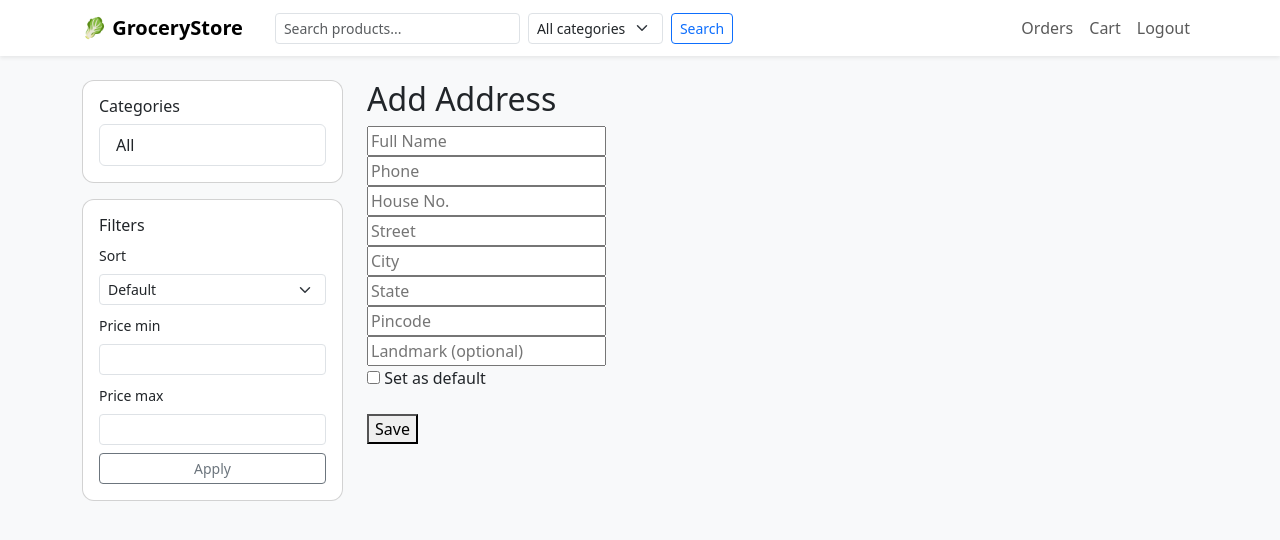
After one commit to yami2587/GroceryApp, a Django app: page /accounts/addresses/add/ in a window 1280 px wide. The commit adds this page. Shown: the top 540 px of the page. Run offline with Django 5.2, Linux system fonts and the light colour scheme; the visitor is signed in with stand-in values (Sample User, id 1).

Commit message:
fix major 1 ver 1.3

```diff
--- a/groceryapp/accounts/forms.py
+++ b/groceryapp/accounts/forms.py
@@ -1,6 +1,12 @@
 from django import forms
 from django.contrib.auth.forms import UserCreationForm
 from .models import User
+from .models import Address
+
+class AddressForm(forms.ModelForm):
+    class Meta:
+        model = Address
+        fields = ['full_name', 'phone', 'house_no', 'street', 'city', 'state', 'pincode', 'landmark', 'default']
 
 class RegisterForm(UserCreationForm):
     class Meta:
--- a/groceryapp/accounts/models.py
+++ b/groceryapp/accounts/models.py
@@ -1,5 +1,6 @@
 from django.contrib.auth.models import AbstractUser
 from django.db import models
+from django.conf import settings
 
 class User(AbstractUser):
     ROLE_CHOICES = (
@@ -10,3 +11,19 @@ class User(AbstractUser):
 
     def __str__(self):
         return f"{self.username} ({self.role})"
+
+class Address(models.Model):
+    user = models.ForeignKey(settings.AUTH_USER_MODEL, on_delete=models.CASCADE, related_name='user_addresses')
+    full_name = models.CharField(max_length=100)
+    phone = models.CharField(max_length=15)
+    house_no = models.CharField(max_length=100)
+    street = models.CharField(max_length=100)
+    city = models.CharField(max_length=100)
+    state = models.CharField(max_length=100)
+    pincode = models.CharField(max_length=10)
+    landmark = models.CharField(max_length=100, blank=True, null=True)
+    default = models.BooleanField(default=False)
+    country = models.CharField(max_length=100, default='India')
+
+    def __str__(self):
+        return f"{self.full_name}, {self.house_no}, {self.city}"
--- a/groceryapp/accounts/urls.py
+++ b/groceryapp/accounts/urls.py
@@ -8,6 +8,10 @@ urlpatterns = [
     path('register/', RegisterView.as_view(), name='register'),
     path('login/', views.login_view, name='login'),
     path('logout/', auth_views.LogoutView.as_view(), name='logout'),
+
+        path('addresses/', views.address_list, name='address_list'),
+    path('addresses/add/', views.address_add, name='address_add'),
+
     path('toggle-manager/', ToggleManagerView.as_view(), name='toggle-manager'),
      # API
     path('api/register/', views.RegisterView.as_view(), name='api_register'),
--- a/groceryapp/accounts/views.py
+++ b/groceryapp/accounts/views.py
@@ -13,6 +13,8 @@ from django.contrib.auth.decorators import login_required, user_passes_test
 from django.shortcuts import render, redirect
 from products.models import Product
 from orders.models import Order
+
+from .models import Address
 
 User = get_user_model()
 # ---------------
@@ -49,7 +51,7 @@ class ToggleManagerView(APIView):
         return Response({"username": target.username, "role": target.role})
 
 def is_manager(user):
-    return user.is_authenticated and user.is_manager
+    return user.is_authenticated and  user.role == 'manager'
 
 @login_required
 @user_passes_test(is_manager)
@@ -112,3 +114,26 @@ def logout_view(request):
     logout(request)
     messages.info(request, "You have been logged out.")
     return redirect('login')
+
+@login_required
+def address_list(request):
+    addresses = Address.objects.filter(user=request.user)
+    return render(request, 'accounts/address_list.html', {'addresses': addresses})
+
+@login_required
+def address_add(request):
+    if request.method == 'POST':
+        Address.objects.create(
+            user=request.user,
+            full_name=request.POST['full_name'],
+            phone=request.POST['phone'],
+            house_no=request.POST['house_no'],
+            street=request.POST['street'],
+            city=request.POST['city'],
+            state=request.POST['state'],
+            pincode=request.POST['pincode'],
+            landmark=request.POST.get('landmark', ''),
+            default=('default' in request.POST)
+        )
+        return redirect('address_list')
+    return render(request, 'accounts/address_form.html')
--- a/groceryapp/groceryapp/urls.py
+++ b/groceryapp/groceryapp/urls.py
@@ -14,14 +14,15 @@ urlpatterns = [
     path('', home, name='home'),
     path('accounts/', include('accounts.urls')),
     path('accounts/', include('django.contrib.auth.urls')),
+    path("products/", include("products.urls")),
     path('logout/', logout_view, name='logout'),
-    path('api/', include('products.urls')),
+    path('orders/', include('orders.urls')),
 
+    # path('api/', include('products.urls')),
     path('api/auth/', include('rest_framework.urls')),
 
-
-    path('api/products/', include('products.urls')),
-    path('api/orders/', include('orders.urls')),
+    # path('api/products/', include('products.urls')),
+    # path('api/orders/', include('orders.urls')),
 
     path('api/token/', TokenObtainPairView.as_view(), name='token_obtain_pair'),
     path('api/token/refresh/', TokenRefreshView.as_view(), name='token_refresh'),
--- a/groceryapp/orders/admin.py
+++ b/groceryapp/orders/admin.py
@@ -20,8 +20,10 @@ class WishlistAdmin(admin.ModelAdmin):
     list_display = ('user','product','added_at')
 
 @admin.register(PromoCode)
-class PromoAdmin(admin.ModelAdmin):
-    list_display = ('code','discount_percent','active','expires_at')
+class PromoCodeAdmin(admin.ModelAdmin):
+    list_display = ('code', 'discount_percent', 'active', 'expires_at')
+    list_filter = ('active',)
+    search_fields = ('code',)
 
 @admin.register(Payment)
 class PaymentAdmin(admin.ModelAdmin):
--- a/groceryapp/orders/urls.py
+++ b/groceryapp/orders/urls.py
@@ -1,7 +1,9 @@
 from django.urls import path
+from . import views
 from .views import (
     CartListView, AddToCartView, RemoveFromCartView, CheckoutView,
-    WishlistListView, AddWishlistView, RemoveWishlistView , validate_promo
+    WishlistListView, AddWishlistView, RemoveWishlistView , validate_promo, CheckoutPageView, OrderSuccessView, MyOrdersView, OrderDetailView
+
 )
 
 urlpatterns = [
@@ -17,4 +19,12 @@ urlpatterns = [
 path('wishlist/remove-ui/', RemoveWishlistView.as_view(), name='wishlist-remove'),
 path('promo/validate/', validate_promo, name='promo-validate'),
 
+
+    path('order-success/<int:pk>/', OrderSuccessView.as_view(), name='order-success'),
+    path('my-orders/', MyOrdersView.as_view(), name='my-orders'),
+    path('order/<int:pk>/', OrderDetailView.as_view(), name='order-detail'),
+    path('validate-promo/', views.validate_promo, name='validate-promo'),
+
+
+
 ]
--- a/groceryapp/products/urls.py
+++ b/groceryapp/products/urls.py
@@ -12,11 +12,15 @@ urlpatterns += [
     path('product/<int:pk>/', views.product_detail, name='product-detail'),
 
     # Manager
+
     path('manager/products/', views.manager_product_list, name='manager-product-list'),
-    path('manager/products/add/', views.manager_product_add, name='manager-product-add'),
-    path('manager/products/<int:pk>/edit/', views.manager_product_edit, name='manager-product-edit'),
-    path('manager/products/<int:pk>/delete/', views.manager_product_delete, name='manager-product-delete'),
-    path('manager/products/<int:pk>/restock/', views.manager_product_restock, name='manager-product-restock'),
+ path("manager/add/", views.manager_product_add, name="manager_product_add"),
+    path("manager/<int:pk>/edit/", views.manager_product_edit, name="manager_product_edit"),
+    path("manager/<int:pk>/delete/", views.manager_product_delete, name="manager_product_delete"),
+    path("manager/<int:pk>/restock/", views.manager_product_restock, name="manager_product_restock"),
+    # path('manager/products/<int:pk>/edit/', views.manager_product_edit, name='manager-product-edit'),
+    # path('manager/products/<int:pk>/delete/', views.manager_product_delete, name='manager-product-delete'),
+    # path('manager/products/<int:pk>/restock/', views.manager_product_restock, name='manager-product-restock'),
 
     # alwrts
     path('manager/low-stock/', views.low_stock_alert, name='low-stock-alert'),
--- /dev/null
+++ b/groceryapp/templates/accounts/address_form.html
@@ -0,0 +1,18 @@
+{% extends "base.html" %}
+{% block content %}
+<h2>Add Address</h2>
+
+<form method="POST">
+  {% csrf_token %}
+  <input type="text" name="full_name" placeholder="Full Name" required><br>
+  <input type="text" name="phone" placeholder="Phone" required><br>
+  <input type="text" name="house_no" placeholder="House No." required><br>
+  <input type="text" name="street" placeholder="Street" required><br>
+  <input type="text" name="city" placeholder="City" required><br>
+  <input type="text" name="state" placeholder="State" required><br>
+  <input type="text" name="pincode" placeholder="Pincode" required><br>
+  <input type="text" name="landmark" placeholder="Landmark (optional)"><br>
+  <label><input type="checkbox" name="default"> Set as default</label><br><br>
+  <button type="submit">Save</button>
+</form>
+{% endblock %}
--- a/groceryapp/templates/base.html
+++ b/groceryapp/templates/base.html
@@ -15,6 +15,38 @@
     .category-list .nav-link {
       padding: .25rem .5rem;
     }
+    body {
+  background-color: #f8f9fa;
+}
+
+.navbar-brand {
+  font-weight: 600;
+}
+
+.card {
+  border-radius: 12px;
+  transition: 0.2s ease;
+}
+
+.card:hover {
+  transform: translateY(-2px);
+  box-shadow: 0 4px 12px rgba(0, 0, 0, 0.08);
+}
+
+.list-group-item-action:hover {
+  background-color: #f1f1f1;
+  color: #0d6efd;
+}
+
+@media (max-width: 768px) {
+  .category-list, .card-body form {
+    text-align: center;
+  }
+  .navbar-brand {
+    font-size: 1rem;
+  }
+}
+
   </style>
 </head>
 
@@ -34,9 +66,6 @@
             <option value="">All categories</option>
             {% for key,label in products.CATEGORY_CHOICES %}
             <option value="{{ key }}" {% if request.GET.category == key %}selected{% endif %}>{{ label }}</option>
-
-
-
             {% endfor %}
           </select>
           <button class="btn btn-outline-primary btn-sm" type="submit">Search</button>
@@ -51,22 +80,42 @@
               {% endif %}
             </a></li>
           {% if is_manager %}
-          <li class="nav-item dropdown">
-            <a class="nav-link dropdown-toggle" data-bs-toggle="dropdown" href="#">Manager</a>
-            <ul class="dropdown-menu dropdown-menu-end">
-              <li><a class="dropdown-item" href="{% url 'admin:index' %}">Admin</a></li>
-              <li><a class="dropdown-item" href="{% url 'low-stock-alert' %}">Low Stock</a></li>
-              <li><a class="dropdown-item" href="{% url 'sales-report' %}">Sales Report</a></li>
-            </ul>
-          </li>
+<li class="nav-item dropdown">
+  <a class="nav-link dropdown-toggle" href="#" id="managerDropdown" role="button"
+     data-bs-toggle="dropdown" aria-expanded="false">
+    Manager
+  </a>
+  <ul class="dropdown-menu dropdown-menu-end" aria-labelledby="managerDropdown">
+    <li><a class="dropdown-item" href="{% url 'admin:index' %}">Admin Dashboard</a></li>
+    <li><a class="dropdown-item" href="{% url 'low-stock-alert' %}">Low Stock Alerts</a></li>
+    <li><a class="dropdown-item" href="{% url 'sales-report' %}">Sales Report</a></li>
+  </ul>
+</li>
+
           {% endif %}
           <li class="nav-item"><a class="nav-link" href="{% url 'logout' %}">Logout</a></li>
           {% else %}
           <li class="nav-item"><a class="nav-link" href="{% url 'login' %}">Login</a></li>
           <li class="nav-item"><a class="nav-link" href="{% url 'register' %}">Register</a></li>
           {% endif %}
+          {% if not request.user.is_authenticated %}
+<li class="nav-item dropdown">
+  <a class="nav-link dropdown-toggle" href="#" id="loginDropdown" role="button"
+     data-bs-toggle="dropdown" aria-expanded="false">
+    Login
+  </a>
+  <ul class="dropdown-menu dropdown-menu-end" aria-labelledby="loginDropdown">
+    <li><a class="dropdown-item" href="{% url 'login' %}?next=/">Customer Login</a></li>
+    <li><a class="dropdown-item" href="{% url 'login' %}?next=/manager-dashboard">Manager Login</a></li>
+  </ul>
+</li>
+{% endif %}
+
         </ul>
       </div>
+    </div>
+    <div>
+
     </div>
   </nav>
 
@@ -81,6 +130,7 @@
     {% endif %}
     <div class="row">
       <div class="col-md-3">
+
         <div class="card mb-3">
           <div class="card-body">
             <h6>Categories</h6>
@@ -126,8 +176,7 @@
             </form>
           </div>
         </div>
-
-      </div>
+ </div>
 
       <div class="col-md-9">
         {% block content %}{% endblock %}
```
Also changed, not shown: groceryapp/orders/models.py (+21 -13 lines), groceryapp/orders/views.py (+127 -58 lines), groceryapp/templates/accounts/address_list.html (added, +16 -0 lines), groceryapp/templates/orders/checkout.html (+78 -23 lines), groceryapp/templates/orders/order_detail.html (+8 -1 lines), groceryapp/templates/products/manager_product_add.html (added, +12 -0 lines), groceryapp/accounts/migrations/0003_address.py (added), groceryapp/accounts/migrations/0004_address_country.py (added), groceryapp/orders/migrations/0004_shippingaddress_street.py (added), groceryapp/orders/migrations/0005_order_promo_code.py (added).
